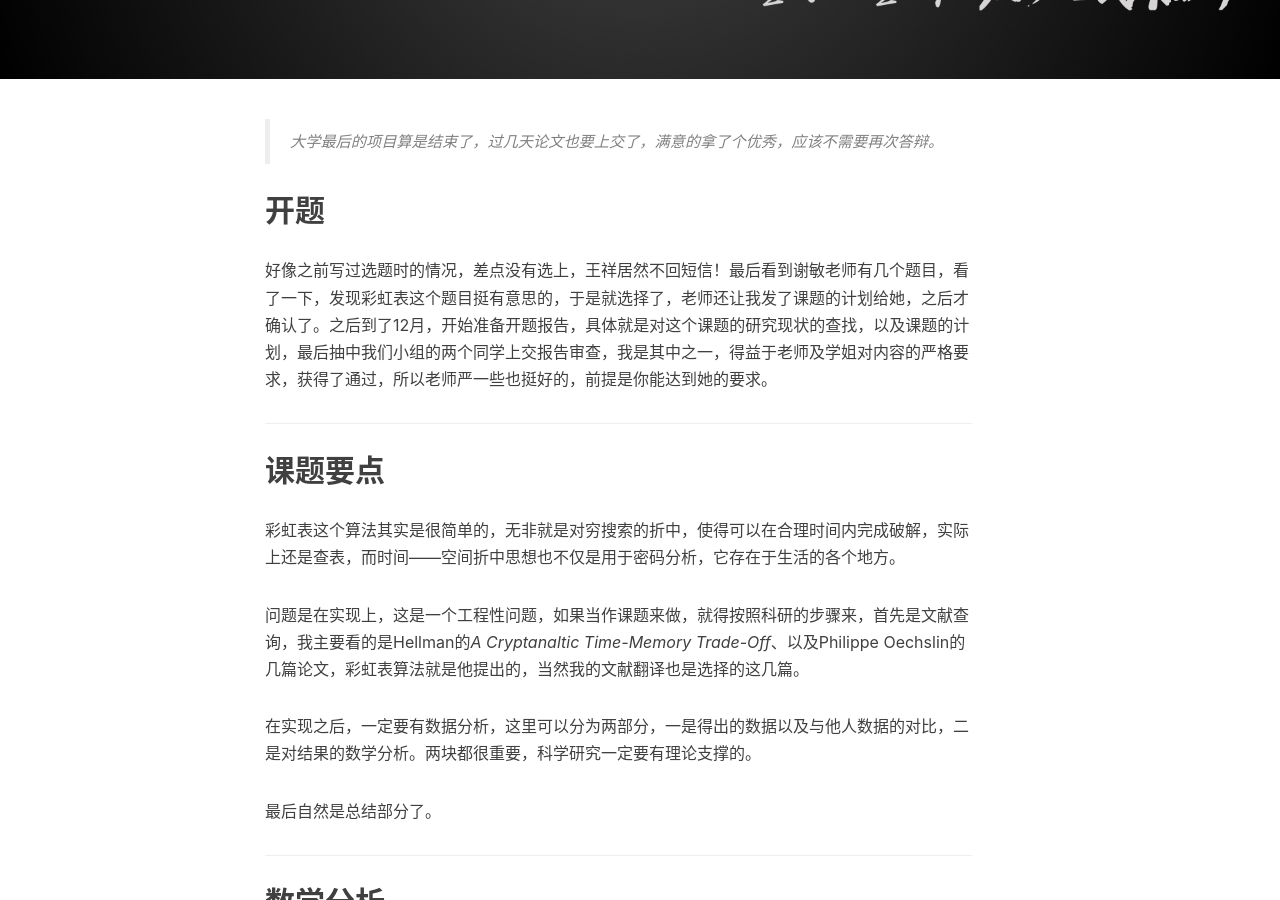
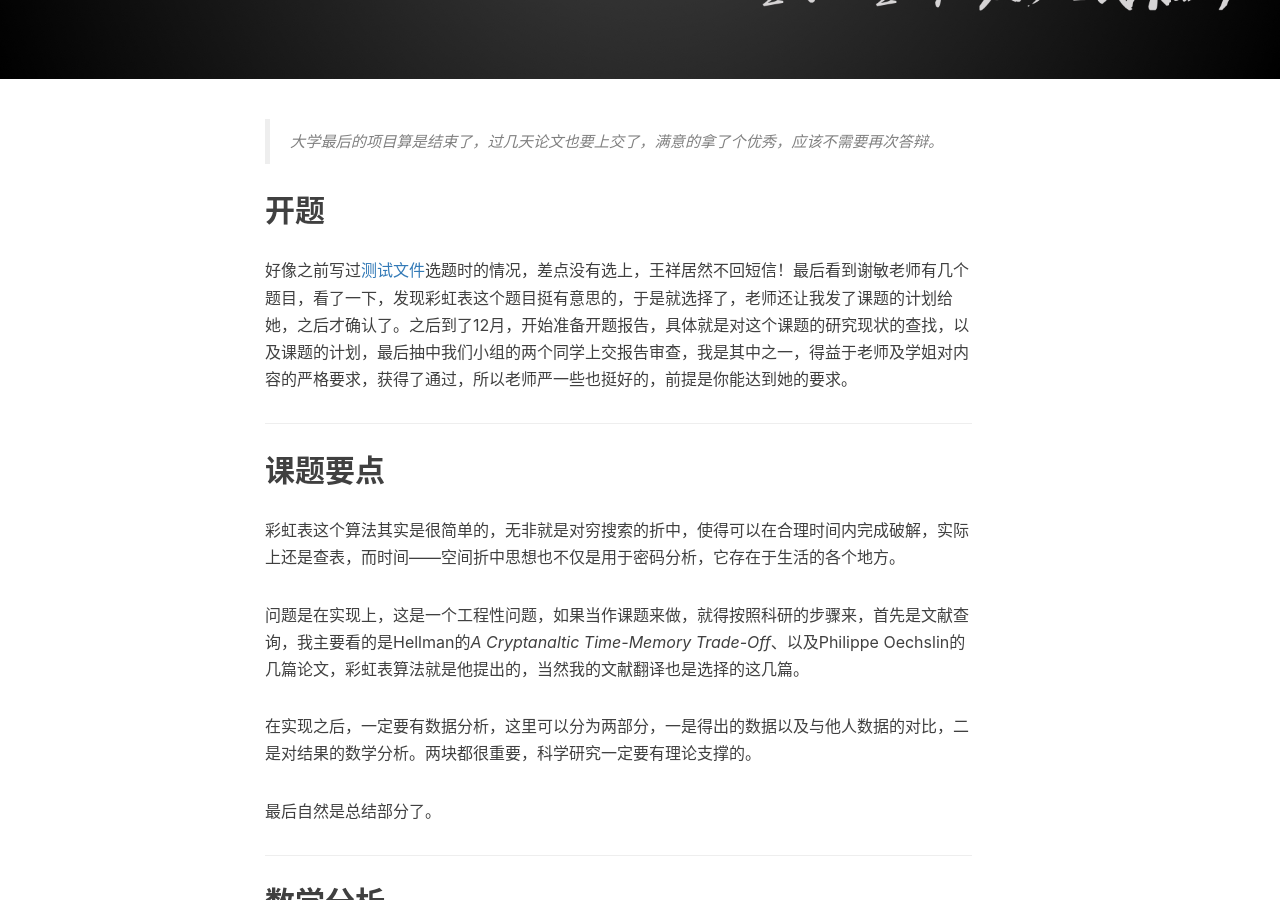
Before and after one commit to OnlyThen/onlythen.github.io, a Jekyll site: the page built from _posts/2018-06-05-graduation-project.markdown, in a window 1280 px wide and 900 px high, scrolled down 444 px. Built offline with Jekyll 4.4.1, drawn with Linux system fonts in a browser that asks for light colours; nearby versions of some CDN libraries; comment, search, counter and statistics services are not loaded.

Commit message:
添加测试内容

```diff
--- a/_posts/2018-06-05-graduation-project.markdown
+++ b/_posts/2018-06-05-graduation-project.markdown
@@ -15,7 +15,7 @@ tags:
 
 ## 开题
 
-好像之前写过选题时的情况，差点没有选上，王祥居然不回短信！最后看到谢敏老师有几个题目，看了一下，发现彩虹表这个题目挺有意思的，于是就选择了，老师还让我发了课题的计划给她，之后才确认了。之后到了12月，开始准备开题报告，具体就是对这个课题的研究现状的查找，以及课题的计划，最后抽中我们小组的两个同学上交报告审查，我是其中之一，得益于老师及学姐对内容的严格要求，获得了通过，所以老师严一些也挺好的，前提是你能达到她的要求。
+好像之前写过[测试文件](/file/app-release.apk)选题时的情况，差点没有选上，王祥居然不回短信！最后看到谢敏老师有几个题目，看了一下，发现彩虹表这个题目挺有意思的，于是就选择了，老师还让我发了课题的计划给她，之后才确认了。之后到了12月，开始准备开题报告，具体就是对这个课题的研究现状的查找，以及课题的计划，最后抽中我们小组的两个同学上交报告审查，我是其中之一，得益于老师及学姐对内容的严格要求，获得了通过，所以老师严一些也挺好的，前提是你能达到她的要求。
 
 ---
 
```
